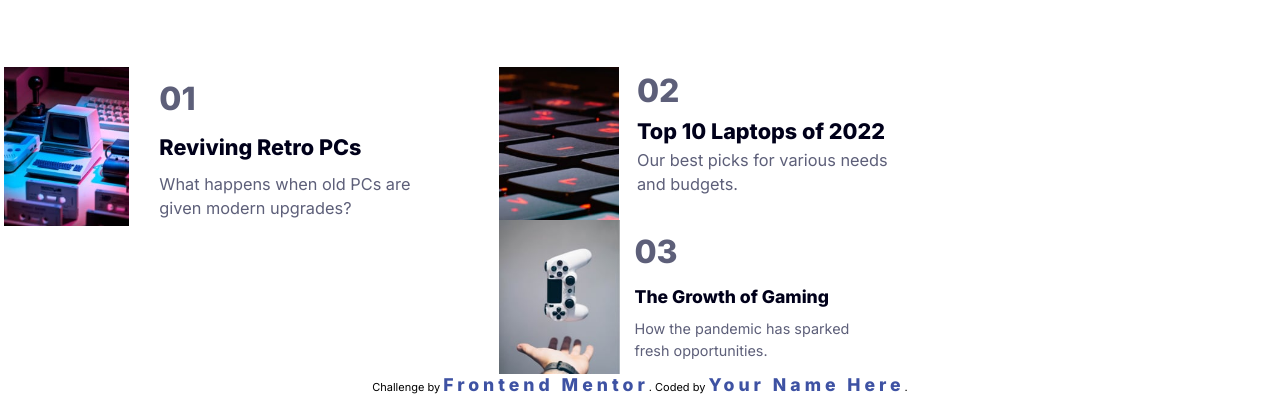
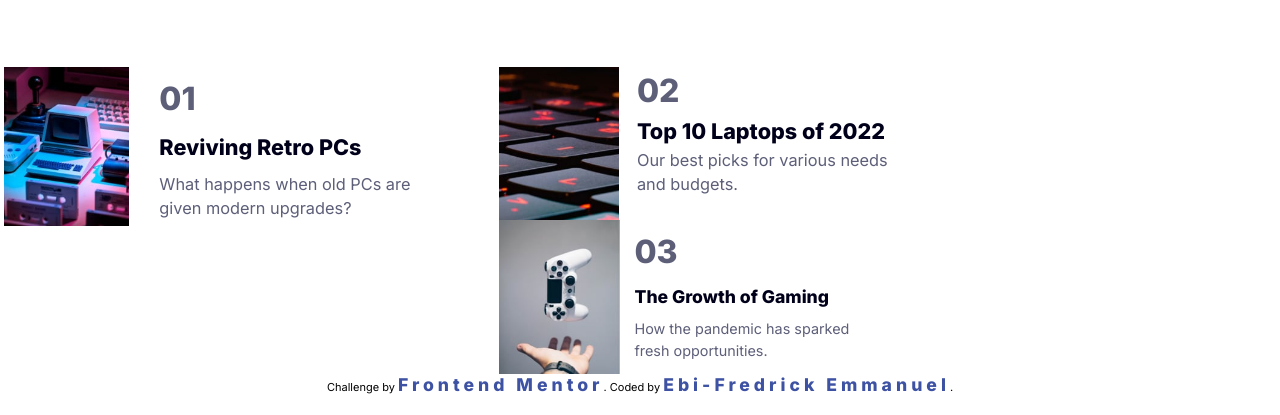
Before and after one commit to Manuel-7tin/news-homepage, a plain HTML site: page index.html in a window 1280 px wide. Shown: the part 857-1272 px from the top of the page. Drawn offline with Linux system fonts and the light colour scheme; a web font is replaced by a local one.

Commit message:
Update index.html

```diff
--- a/index.html
+++ b/index.html
@@ -64,7 +64,7 @@
   </div>
   <div class="attribution">
     Challenge by <a href="https://www.frontendmentor.io?ref=challenge" target="_blank">Frontend Mentor</a>.
-    Coded by <a href="name.html">Your Name Here</a>.
+    Coded by <a href="name.html">Ebi-Fredrick Emmanuel</a>.
   </div>
 </body>
 
```
